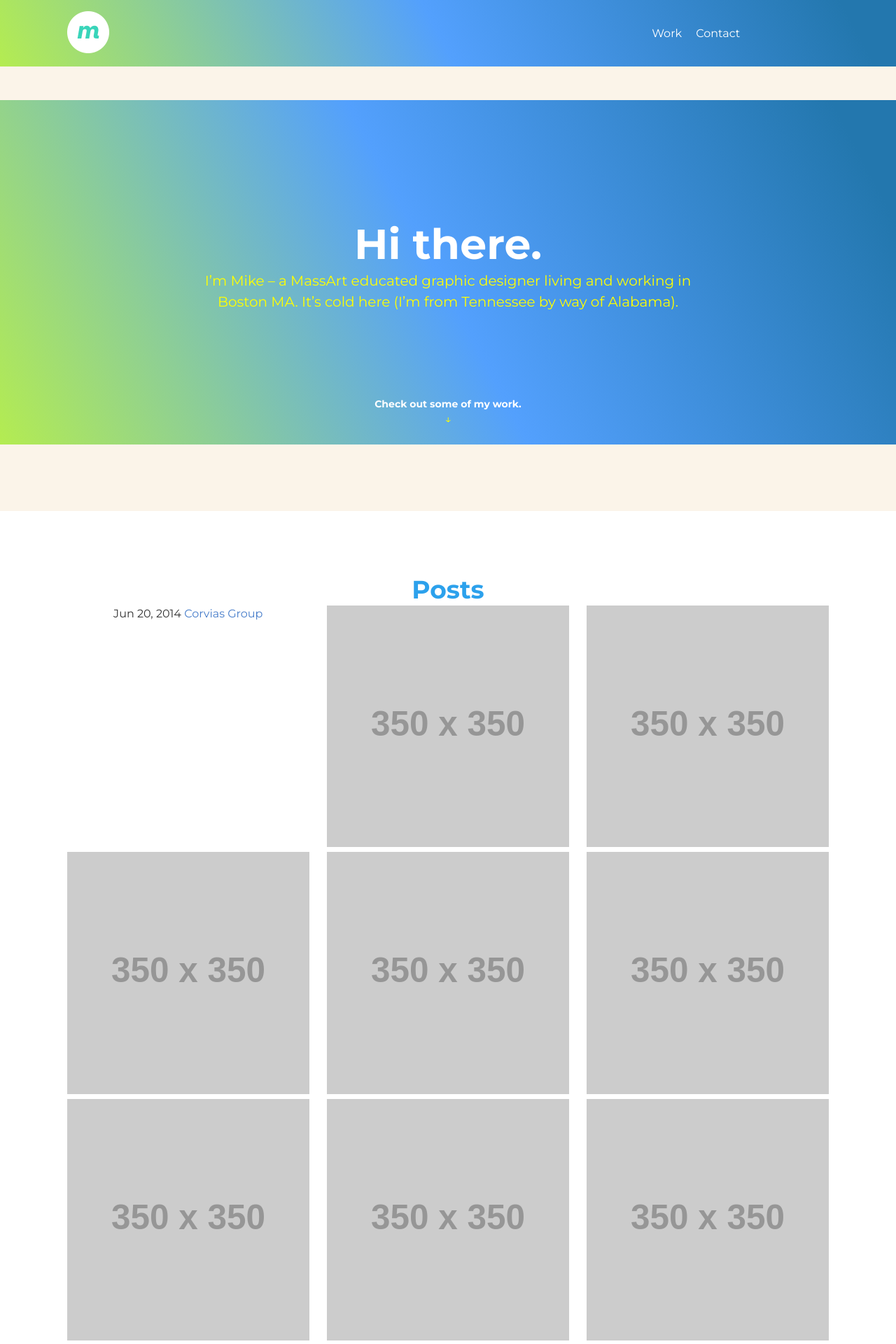
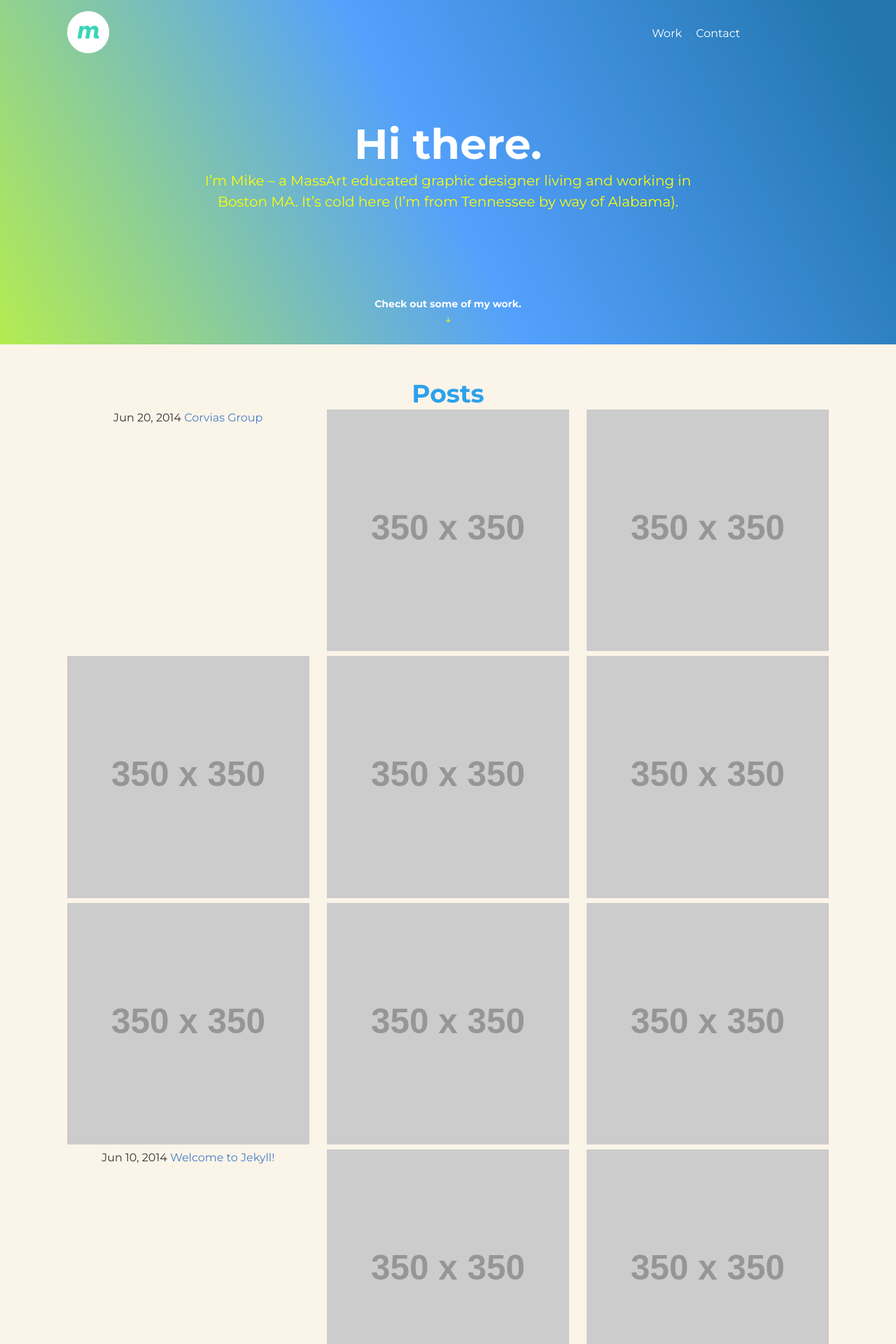
Before and after one commit to mborsare/mb-portfolio, a Jekyll site: the page built from index.html, in a window 1280 px wide. Shown: the top 1920 px of the page at 70% size. Built offline with Jekyll 4.4.1, drawn with Linux system fonts in a browser that asks for light colours; nearby versions of some CDN libraries.

Commit message:
fixed header on homepage and project page

```diff
--- a/_sass/_header.scss
+++ b/_sass/_header.scss
@@ -1,7 +1,7 @@
 header {
   width: 100%;
   @include background-image(linear-gradient(-118deg, #2377AE 6%, #53A0FD 51%, #8DCE96 80%, #B4EC51 100%));
-  margin-bottom: $vertical-margin*2;
+  //margin-bottom: $vertical-margin*2;
   padding-bottom: $vertical-margin/2;
 }
 
--- a/_sass/_home.scss
+++ b/_sass/_home.scss
@@ -1,13 +1,19 @@
-main.header {
+.home {
+
+  header {
+    &.main {
       background-image: none;
       background-color: none;
       position: absolute;
       top: 0;
       left: 0;
     }
+  }
 
-.page-content {
+  .inner-content {
     background-color: $neutral;
+    margin: 0;
+    padding: $vertical-padding 0;
   }
 
   .posts {
@@ -18,3 +24,4 @@ main.header {
       @include omega(3n);
     }
   }
+}
--- a/_sass/_introduction.scss
+++ b/_sass/_introduction.scss
@@ -2,7 +2,7 @@
   @include background-image(linear-gradient(-118deg, #2377AE 6%, #53A0FD 51%, #8DCE96 80%, #B4EC51 100%));
   color: $yellow;
   width: 100%;
-  margin-bottom: $vertical-margin;
+  //margin-bottom: $vertical-margin;
   padding-bottom: $vertical-margin;
   padding-top: $vertical-margin*7;
   text-align: center;
--- a/_sass/_layout.scss
+++ b/_sass/_layout.scss
@@ -7,8 +7,9 @@
 
 html, body {
   height: 100%;
-  background-color: $neutral;
+  background-color: $white;
   color: $black;
+  transition: width 0.3s ease;
 }
 
 body {
@@ -22,6 +23,6 @@ body {
 .inner-content {
   //@include outer-container;
   text-align: center;
-  margin-top: $vertical-margin*8;
+  //margin-top: $vertical-margin*8;
   margin-bottom: $vertical-margin*5;
 }
```
Also changed, not shown: _layouts/project.html (+4 -3 lines). Lines whose indentation alone changed are shown as unchanged.
